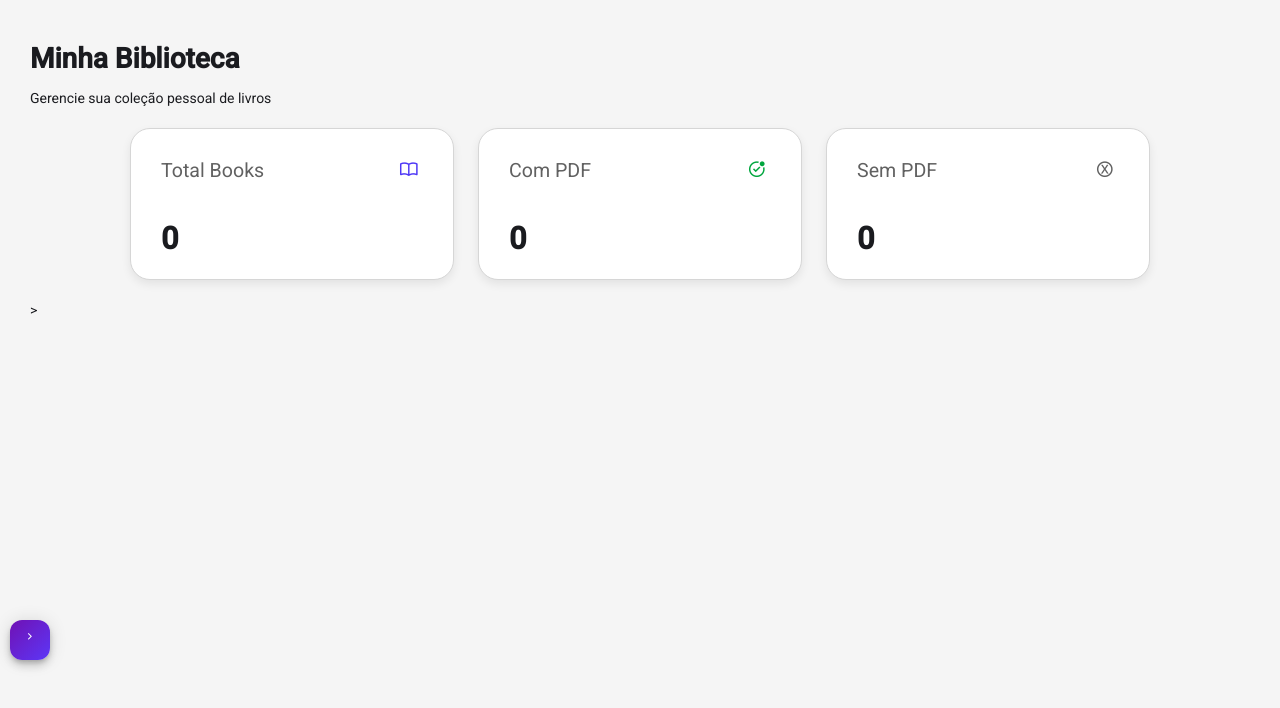
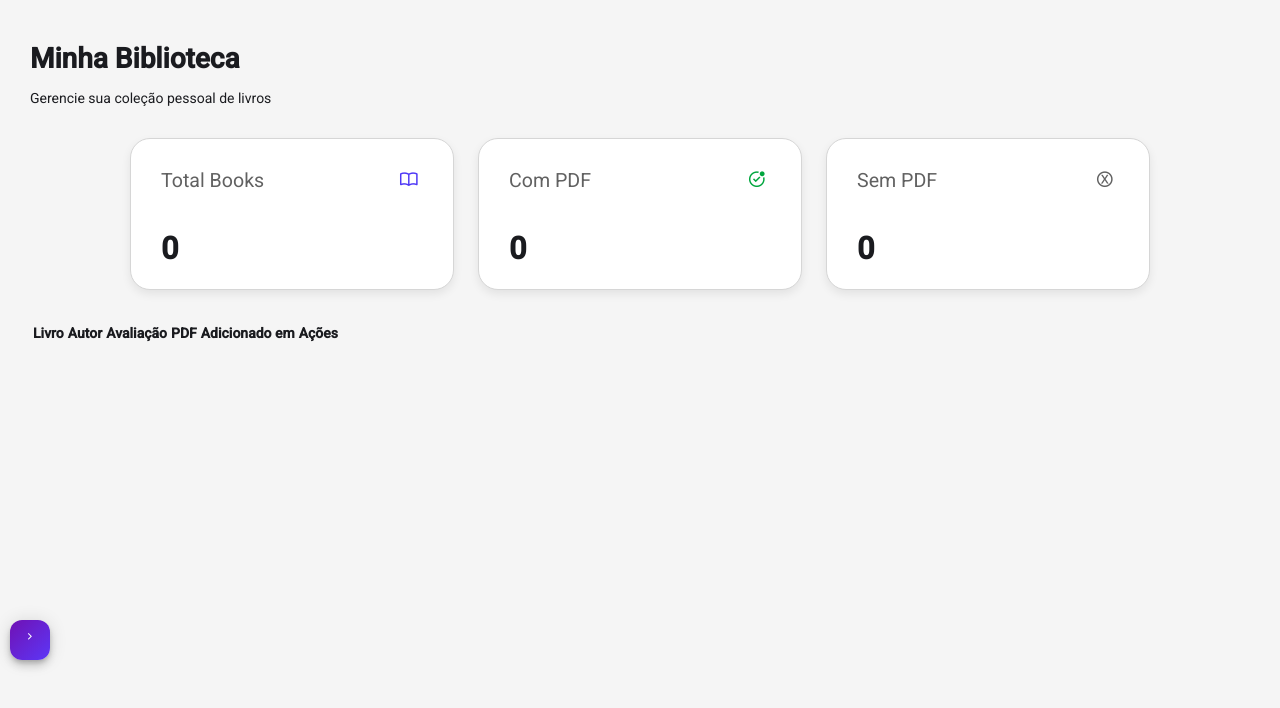
Before and after one commit to LuizBuarqueDev/Prateleira-Inteligente-Frontend-2.0v, an Angular app in the folder Prateleira-Inteligente-Frontend-2.0v/: page /library in a window 1280 px wide. Shown: the top 708 px of the page. Built offline with nearby package versions, Linux system fonts and the light colour scheme.

Commit message:
feat: add lib-table component to display library data and integrate it into my-library page

```diff
--- a/Prateleira-Inteligente-Frontend-2.0v/src/app/pages/my-library/components/lib-stat/lib-stat.component.scss
+++ b/Prateleira-Inteligente-Frontend-2.0v/src/app/pages/my-library/components/lib-stat/lib-stat.component.scss
@@ -2,7 +2,7 @@
   display: grid;
   grid-template-columns: repeat(auto-fit, minmax(280px, 1fr));
   gap: 24px;
-  margin: 20px 100px;
+  margin: 30px 100px;
 
   .stat-item {
     border-radius: 20px;
--- /dev/null
+++ b/Prateleira-Inteligente-Frontend-2.0v/src/app/pages/my-library/components/lib-table/lib-table.component.html
@@ -0,0 +1,12 @@
+<div class="table-container">
+  <table class="lib-table">
+    <tr>
+      <th>Livro</th>
+      <th>Autor</th>
+      <th>Avaliação</th>
+      <th>PDF</th>
+      <th>Adicionado em</th>
+      <th>Ações</th>
+    </tr>
+  </table>
+</div>
--- /dev/null
+++ b/Prateleira-Inteligente-Frontend-2.0v/src/app/pages/my-library/components/lib-table/lib-table.component.ts
@@ -0,0 +1,12 @@
+import { Component } from '@angular/core';
+
+@Component({
+  standalone: true,
+  selector: 'app-lib-table',
+  templateUrl: './lib-table.component.html',
+  styleUrls: ['./lib-table.component.scss'],
+  imports: [],
+})
+export class LibTableComponent {
+  displayedColumns: string[] = [];
+}
--- a/Prateleira-Inteligente-Frontend-2.0v/src/app/pages/my-library/my-library.page.html
+++ b/Prateleira-Inteligente-Frontend-2.0v/src/app/pages/my-library/my-library.page.html
@@ -1,5 +1,6 @@
 <div class="main-container">
   <h1>Minha Biblioteca</h1>
   <span>Gerencie sua coleção pessoal de livros</span>
-  <app-lib-stat />>
+  <app-lib-stat />
+  <app-lib-table />
 </div>
--- a/Prateleira-Inteligente-Frontend-2.0v/src/app/pages/my-library/my-library.page.ts
+++ b/Prateleira-Inteligente-Frontend-2.0v/src/app/pages/my-library/my-library.page.ts
@@ -1,10 +1,11 @@
 import { Component } from '@angular/core';
 import { LibStatComponent } from './components/lib-stat/lib-stat.component';
+import { LibTableComponent } from './components/lib-table/lib-table.component';
 
 @Component({
   selector: 'app-my-library',
   templateUrl: './my-library.page.html',
   styleUrl: './my-library.page.scss',
-  imports: [LibStatComponent],
+  imports: [LibStatComponent, LibTableComponent],
 })
 export class MyLibraryComponent {}
```
Also changed, not shown: Prateleira-Inteligente-Frontend-2.0v/src/app/pages/my-library/components/lib-table/lib-table.component.scss (added).
